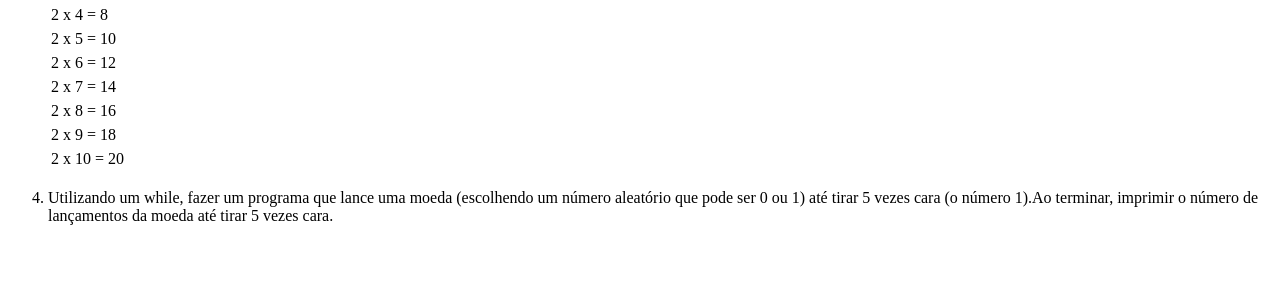
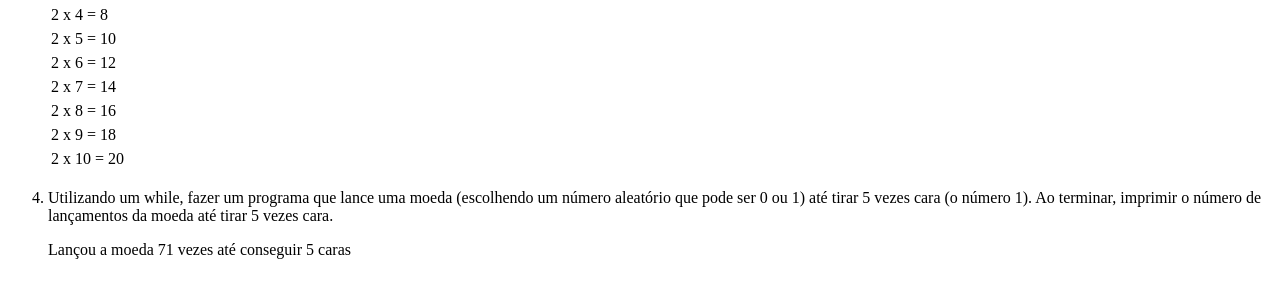
Before and after one commit to gabriel-brunetti/PHP-Aula18-Loops, a PHP site: page / in a window 1280 px wide. Shown: the part 291-591 px from the top of the page. Run offline with PHP 8.4, Linux system fonts and the light colour scheme.

Commit message:
feita questão 4

```diff
--- a/index.php
+++ b/index.php
@@ -19,6 +19,7 @@
                 ?>
             </div>
         </li>
+
         <li>
             <p>Modificar o exercício anterior para que, em vez de parar no número 100, pare em um número gerado aleatoriamente entre 0 e 100</p>
             <div>
@@ -30,6 +31,7 @@
                 ?>
             </div>
         </li>
+
         <li>
             <p> Mostrar a tabela de multiplicação do 2 utilizando um for</p>
             <div>
@@ -46,11 +48,30 @@
                     </table>
             </div>
         </li>
+
         <li>
-            <p>Utilizando um while, fazer um programa que lance uma moeda (escolhendo um número aleatório que pode ser 0 ou 1)
-            até tirar 5 vezes cara (o número 1).Ao terminar, imprimir o número de lançamentos da moeda até tirar 5 vezes cara.
-            </p>
+            <p>Utilizando um while, fazer um programa que lance uma moeda (escolhendo
+            um número aleatório que pode ser 0 ou 1) até tirar 5 vezes cara (o número 1).
+            Ao terminar, imprimir o número de lançamentos da moeda até tirar 5 vezes
+            cara.</p>
+            <div>
+                <?php
+                    $contagem = 0;
+                    $n_arremessos = 0;
+                    while($contagem != 5){
 
+                        $result = mt_rand(0,1);
+                        $n_arremessos++;
+
+                        if($result == 1){
+                            $contagem++;
+                        } else {
+                            $contagem = 0;
+                        }
+                    }
+                    echo("Lançou a moeda $n_arremessos vezes até conseguir 5 caras");
+                ?>
+            </div>
         </li>
     </ol>
 </body>
```
